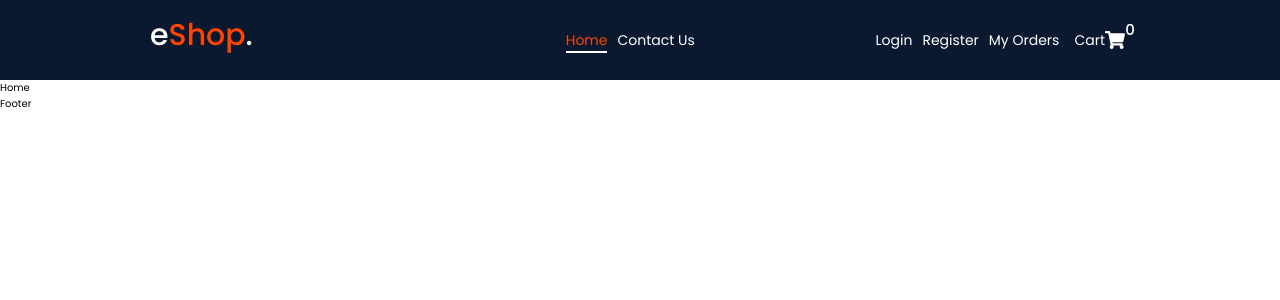
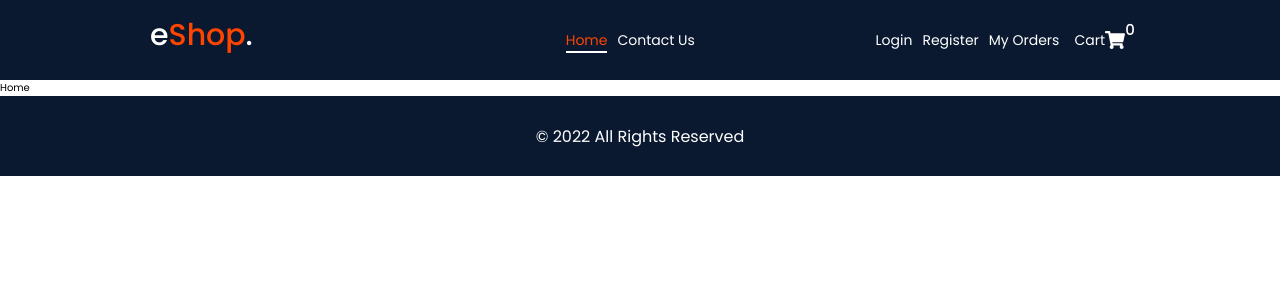
Before and after one commit to dt735187/eshop, a React (Create React App) app: page / in a window 1280 px wide. Shown: the top 300 px of the page. Built offline with nearby package versions, Linux system fonts and the light colour scheme.

Commit message:
footer section completed

```diff
--- a/src/components/footer/Footer.js
+++ b/src/components/footer/Footer.js
@@ -1,9 +1,11 @@
-import React from 'react'
+import React from "react";
+import styles from "./footer.module.scss";
+
+const date = new Date();
+const year = date.getFullYear();
 
 const Footer = () => {
-  return (
-    <div>Footer</div>
-  )
-}
+  return <div className={styles.footer}>&copy; {year} All Rights Reserved</div>;
+};
 
-export default Footer
+export default Footer;
--- a/src/components/footer/footer.module.scss
+++ b/src/components/footer/footer.module.scss
@@ -0,0 +1,12 @@
+.footer {
+  background-color: var(--dark-blue);
+  color: #fff;
+  font-size: 1.6rem;
+  display: flex;
+  justify-content: center;
+  align-items: center;
+  height: 8rem;
+  p {
+    color: #fff;
+  }
+}
```
